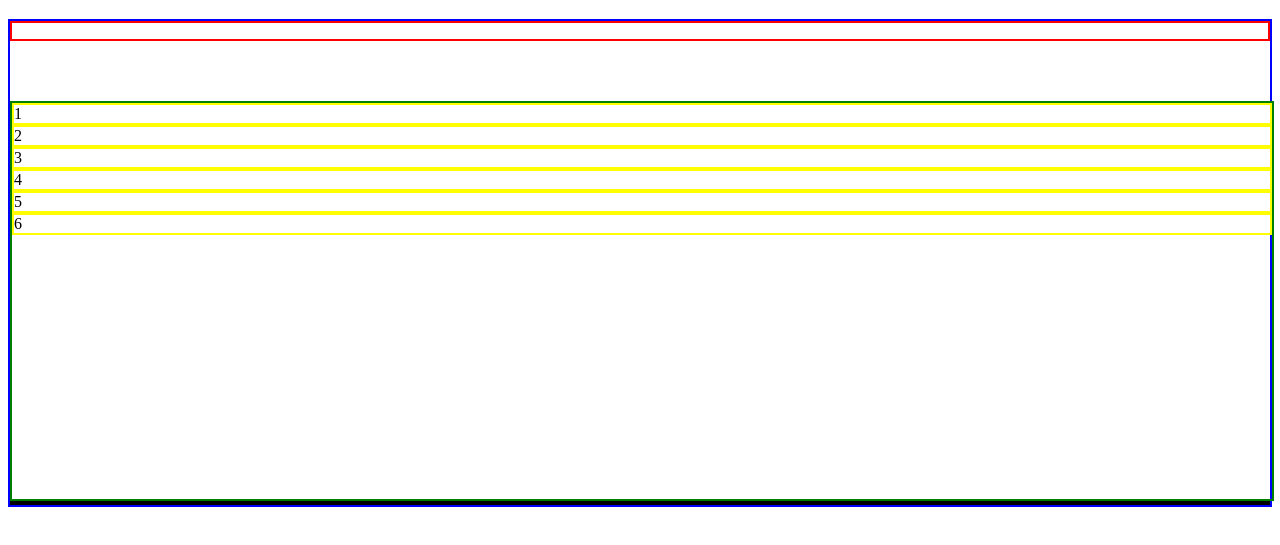
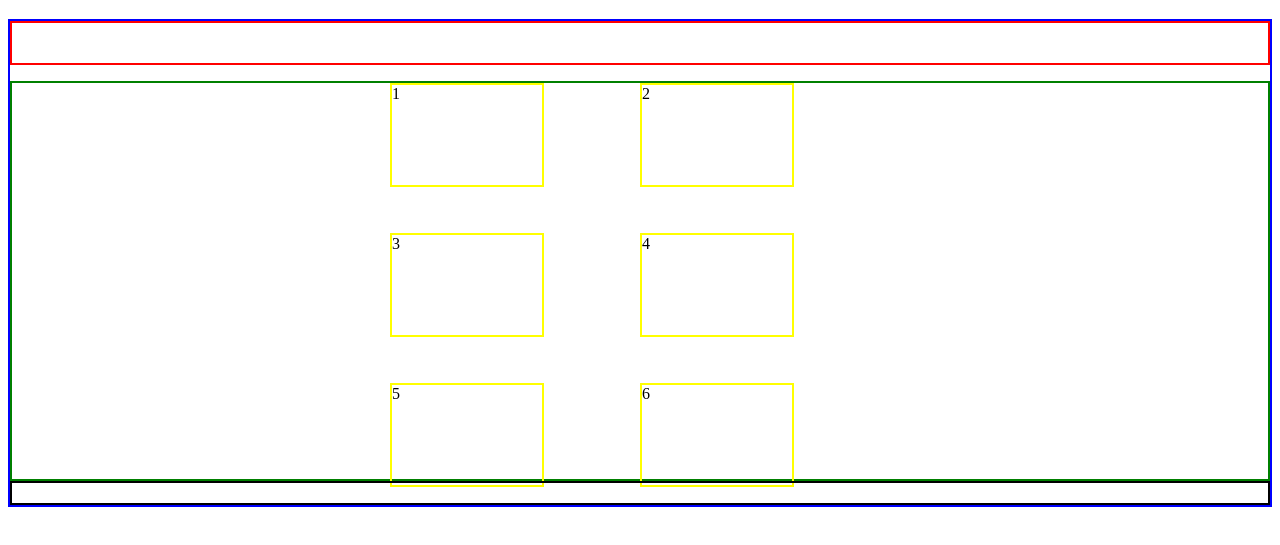
Before and after one commit to NilsMar/UDACITY_BLOG_PROJECT, a plain HTML site: page index.html in a window 1280 px wide. Shown: the part 61-606 px from the top of the page. Drawn offline with Linux system fonts and the light colour scheme.

Commit message:
blogtiles aligned

```diff
--- a/main.css
+++ b/main.css
@@ -7,33 +7,33 @@ h1{
 	display: grid;
 	border: 2px solid blue;
 	grid-template-columns: 100% ;
-	grid-template-rows: 80px 400px ;
+	grid-template-rows: 60px 400px ;
 	grid-template-areas:
 	"hd hd hd hd hd hd"
 	"blg blg blg blg blg blg"
-	"ft ft ft ft ft ft"
+	"ft ft ft ft ft ft";
 
 }
 .blog_posts_container{
+	display: grid;
 	border: solid 2px green;
-	order: 2;
-	width: 100%;
+	grid-template-columns: 250px 250px;
+	grid-template-rows: 150px 150px;
+	justify-content: center;
+
 }
 .blog{
 	border: solid 2px yellow;
-	grid-area: blg
-	height: 80%;;
+	height: 100px;
+	width: 150px;
 }
 .topbar{
 	border: 2px solid red;
-	order: 1;
-	height: 20%;
+	height: 40px;
 	grid-area: hd;
 }
 .footer{
 	border: 2px solid black;
 	grid-area: ft;
-	order: 3;
-	height: 10%;
-
+	height: 20px;
 }
```
